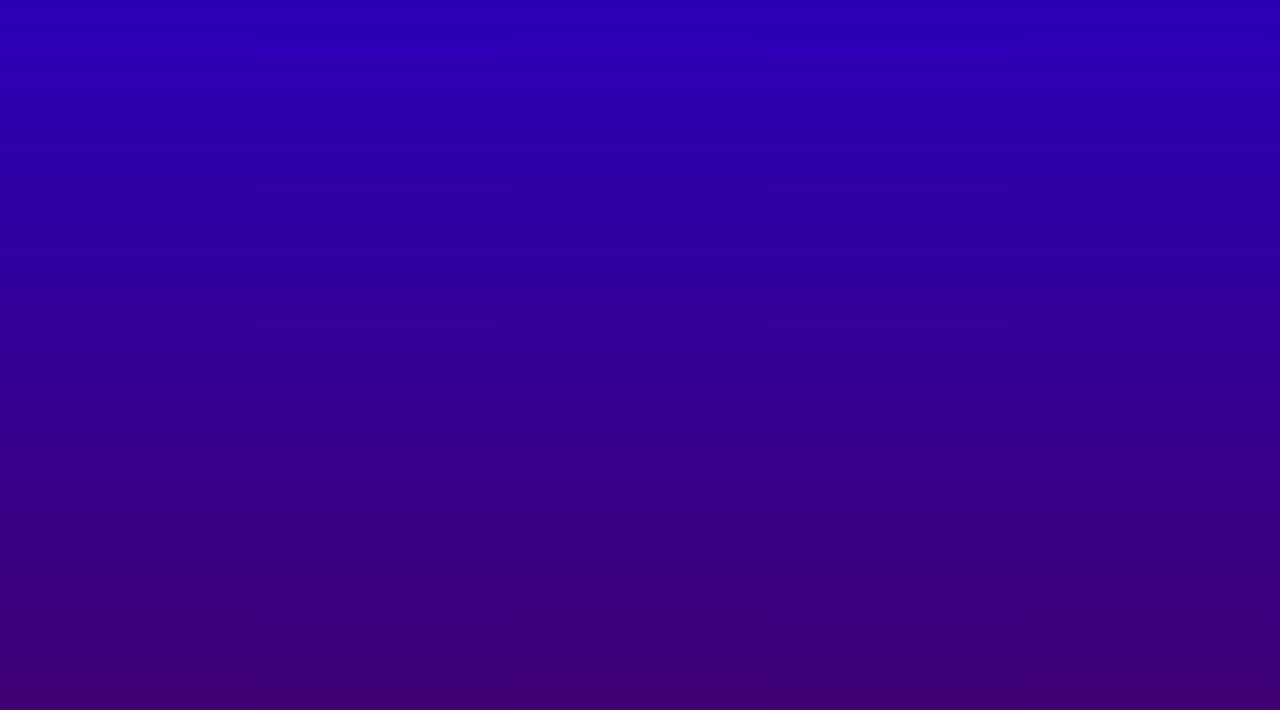
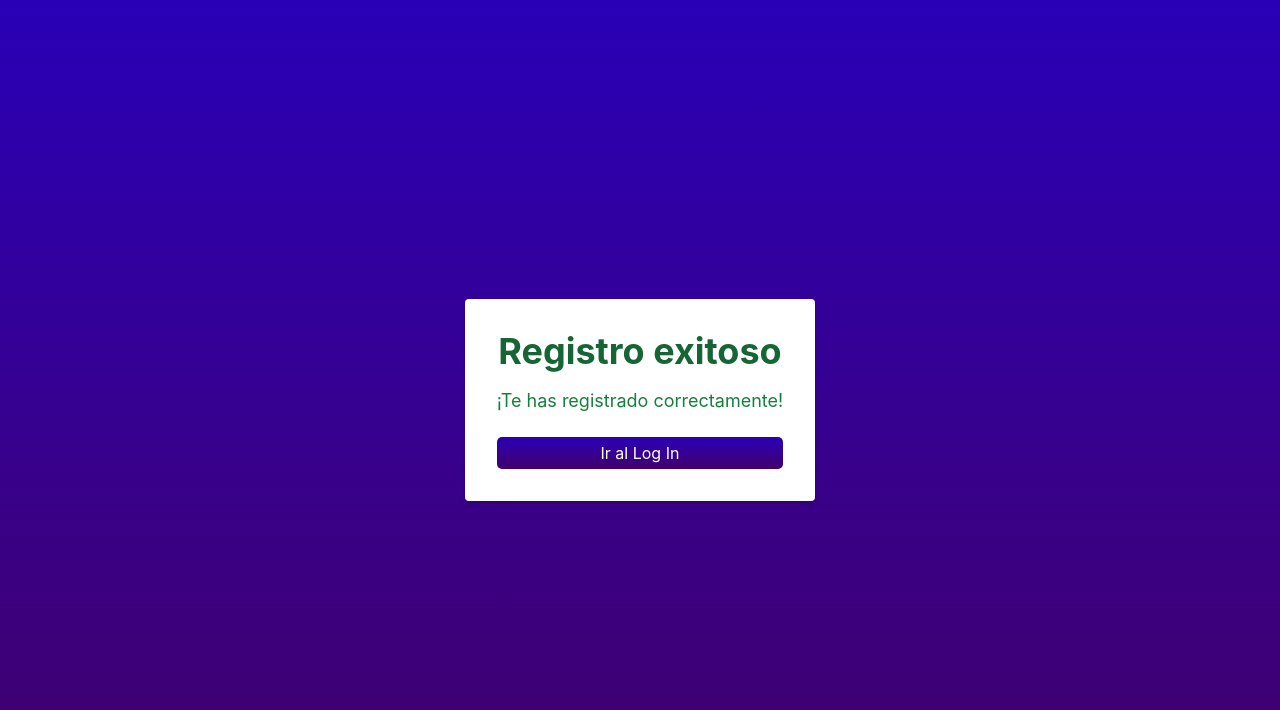
Before and after one commit to SyTW2324/E10, a React (Create React App) app in the folder frontend/: page /registersuccess in a window 1280 px wide. Before the commit this address had no page. Shown: the top 710 px of the page. Built offline with nearby package versions, Linux system fonts and the light colour scheme.

Commit message:
P´ñagina de registro exitoso añadida

```diff
--- a/frontend/src/App.js
+++ b/frontend/src/App.js
@@ -4,6 +4,7 @@ import { BrowserRouter as Router, Routes, Route } from 'react-router-dom';
 import { LoginSignIn } from './components/auth/login.component'
 import { SignUp } from './components/auth/register.component'
 import {Success} from './components/Success'
+import {RegisterSuccess} from './components/RegisterSuccess'
 
 function App() {
   return (
@@ -12,6 +13,7 @@ function App() {
         <Route path="/login" element={<LoginSignIn />} />
         <Route path="/signup" element={<SignUp />} />
         <Route path='/success' element ={<Success/>}/>
+        <Route path='/registersuccess' element ={<RegisterSuccess/>}/>
         <Route path="/" component={<LoginSignIn />} /> {/* Redirige a login por defecto */}
       </Routes>
     </Router>
--- /dev/null
+++ b/frontend/src/components/RegisterSuccess.js
@@ -0,0 +1,20 @@
+import React from 'react';
+
+import { Link } from 'react-router-dom'
+
+export function RegisterSuccess() {
+
+  return (
+    <div className="bg-white p-8 rounded shadow-md max-w-md w-full text-center bg-green-10">
+        <h1 className="text-4xl font-bold text-green-800 mb-4">Registro exitoso</h1>
+        <p className="text-lg text-green-700 mb-4">¡Te has registrado correctamente!</p>
+        <div className="mt-4 flex justify-center">
+              <div className="flex justify-center items-center w-full max-w-md">
+                <Link to="/login"  className="rounded hover:bg-blue-700 text-center mt-2 form-group-button">
+                  Ir al Log In
+                </Link>
+              </div>
+            </div>
+    </div>
+  );
+}
--- a/frontend/src/components/auth/register.component.js
+++ b/frontend/src/components/auth/register.component.js
@@ -2,6 +2,7 @@ import React, { useState } from 'react'
 import * as Yup from 'yup'
 
 import { useDispatch, useSelector } from 'react-redux';
+import { useNavigate } from 'react-router-dom';
 import { registerUser } from '../../redux/actions/userActions';
 
 import './register.component.css'
@@ -13,7 +14,9 @@ export function SignUp() {
   const [errors, setErrors] = useState({})
 
   const dispatch = useDispatch();
+  const navigate = useNavigate();
   const registerError = useSelector((state) => state.user.error);
+  const registerSuccess = useSelector((state) => state.user.user);
 
   const schema = Yup.object().shape({
     username: Yup.string().required('*El nombre de usuario es requerido'),
@@ -65,6 +68,11 @@ export function SignUp() {
         console.error(error)
       }
     }
+  }
+
+  // Redirigir al usuario a la página de éxito del registro si el registro es exitoso
+  if (registerSuccess) {
+    navigate('/registersuccess');
   }
 
   return (
@@ -129,6 +137,9 @@ export function SignUp() {
                 Registrarse
               </button>
             </div>
+            {registerError && (
+              <p className="error-message mt-1 text-center">{registerError.message}</p>
+            )}
           </div>
         </form>
       </div>
```
